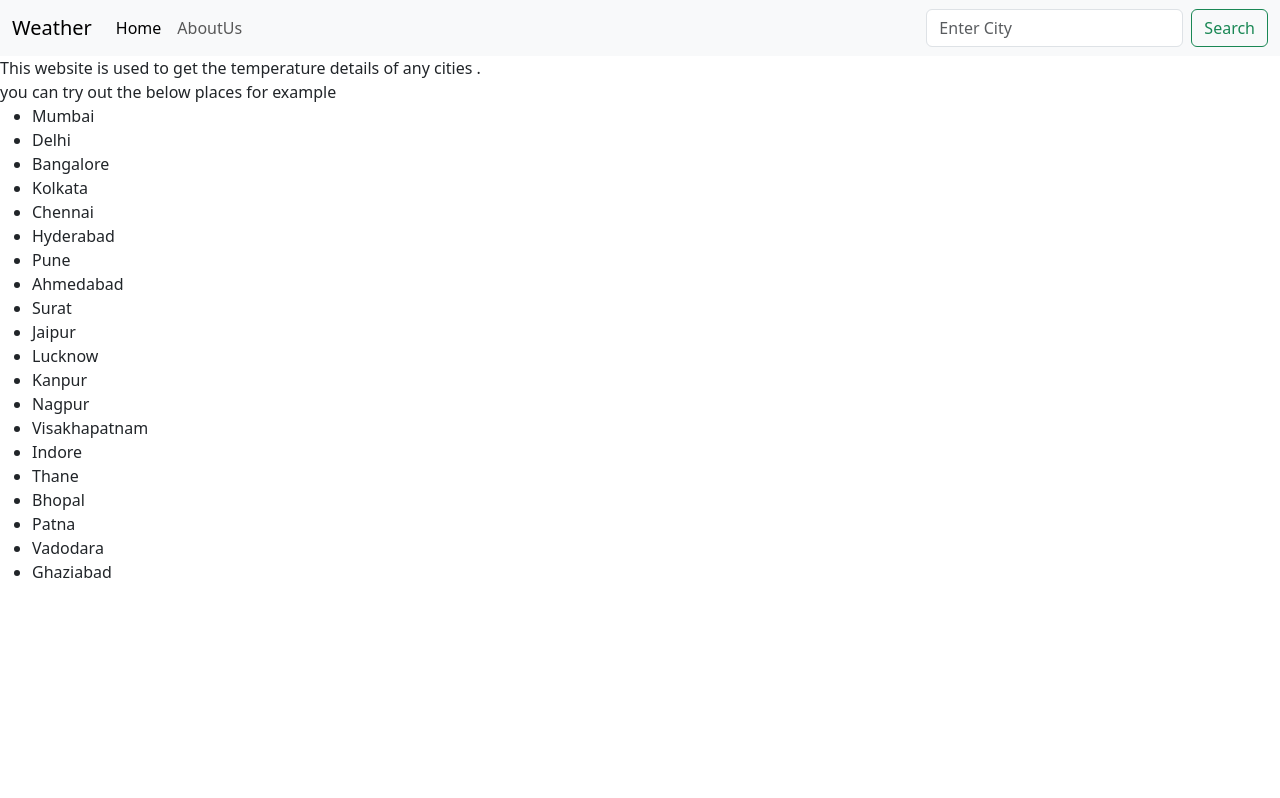
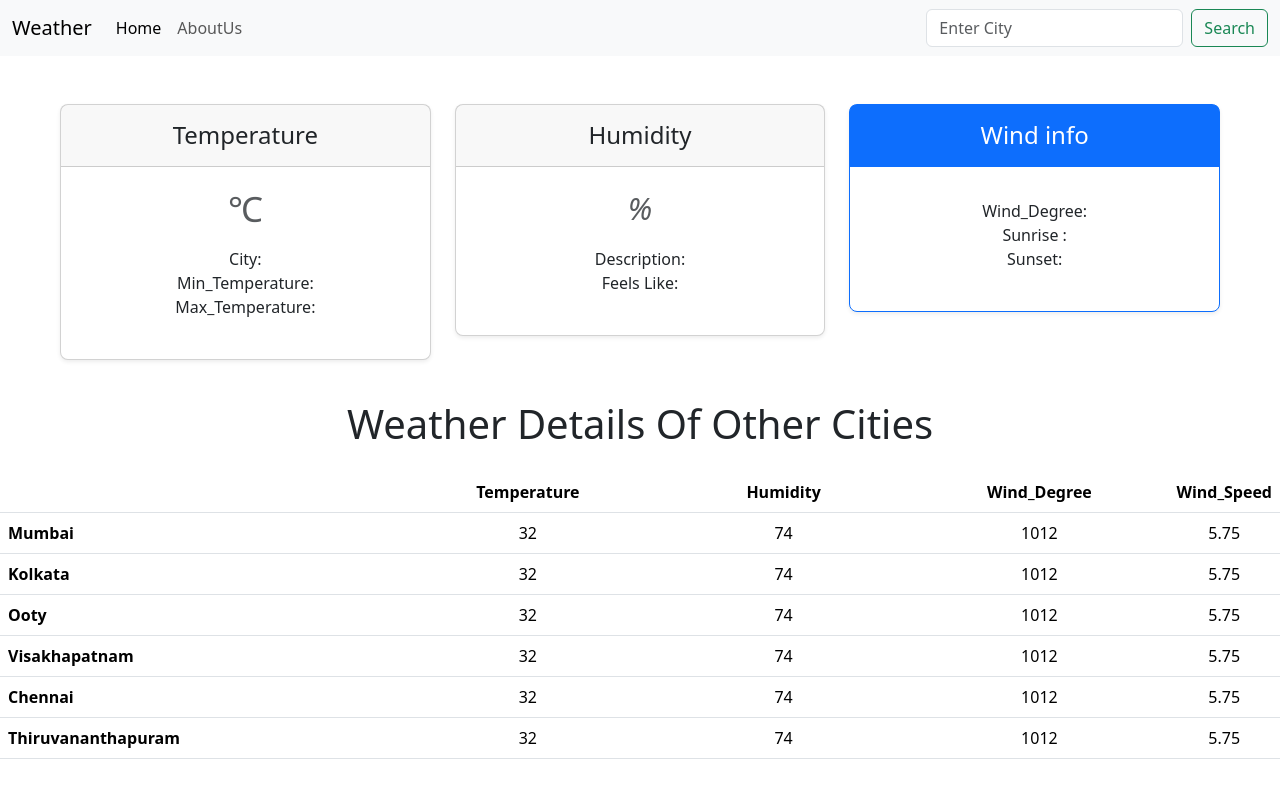
Before and after one commit to avinash479/weather, a plain HTML site: page about.html in a window 1280 px wide. Drawn offline with nearby package versions, Linux system fonts and the light colour scheme; no server answers.

Commit message:
Update about.html

```diff
--- a/about.html
+++ b/about.html
@@ -1,12 +1,21 @@
-<!DOCTYPE html>
+<!doctype html>
 <html lang="en">
+
 <head>
-    <meta charset="UTF-8">
-    <meta name="viewport" content="width=device-width, initial-scale=1.0">
-    <title>Document</title>
+  <meta charset="utf-8">
+  <meta name="viewport" content="width=device-width, initial-scale=1">
+  <title>Bootstrap demo</title>
   <link href="https://cdn.jsdelivr.net/npm/bootstrap@5.3.3/dist/css/bootstrap.min.css" rel="stylesheet"
     integrity="sha384-QWTKZyjpPEjISv5WaRU9OFeRpok6YctnYmDr5pNlyT2bRjXh0JMhjY6hW+ALEwIH" crossorigin="anonymous">
+    <link
+    rel="stylesheet"
+    href="https://cdnjs.cloudflare.com/ajax/libs/font-awesome/6.5.1/css/all.min.css"
+    integrity="sha512-DTOQO9RWCH3ppGqcWaEA1BIZOC6xxalwEsw9c2QQeAIftl+Vegovlnee1c9QX4TctnWMn13TZye+giMm8e2LwA=="
+    crossorigin="anonymous"
+    referrerpolicy="no-referrer"
+  />
 </head>
+
 <body>
   <nav class="navbar navbar-expand-lg bg-body-tertiary">
     <div class="container-fluid">
@@ -28,34 +37,136 @@
           <input class="form-control me-2" id="city" type="search" placeholder="Enter City" aria-label="Search">
           <button class="btn btn-outline-success" type="submit">Search</button>
       </form>
+
       </div>
     </div>
   </nav>
-      <div class="content">
-        This website is used to get the temperature details of any cities .<br>
-         you  can try out the below places for example
-        <ul>
-           <li>Mumbai</li>
-            <li>Delhi</li>
-            <li>Bangalore</li>
-            <li>Kolkata</li>
-            <li>Chennai</li>
-            <li>Hyderabad</li>
-            <li>Pune</li>
-            <li>Ahmedabad</li>
-            <li>Surat</li>
-            <li>Jaipur</li>
-            <li>Lucknow</li>
-            <li>Kanpur</li>
-            <li>Nagpur</li>
-            <li>Visakhapatnam</li>
-            <li>Indore</li>
-            <li>Thane</li>
-            <li>Bhopal</li>
-            <li>Patna</li>
-            <li>Vadodara</li>
-            <li>Ghaziabad</li>
+  <div class="row row-cols-1 row-cols-md-3 mb-3 text-center my-5 mx-5">
+    <div class="col">
+      <div class="card mb-4 rounded-3 shadow-sm">
+        <div class="card-header py-3">
+          <h4 class="my-0 fw-normal">Temperature</h4>
+        </div>
+        <div class="card-body">
+          <h1 class="card-title pricing-card-title"><span id="temp"></span><small
+              class="text-body-secondary fw-light">
+              <span>&#8451;</span></small></h1>
+          <ul class="list-unstyled mt-3 mb-4">
+            <li>City:<span id="cityName"></span></li>
+            <li>Min_Temperature:<span id="min_temp"></span></li>
+            <li>Max_Temperature:<span id="max_temp"></span></li>
           </ul>
+          <!-- <button type="button" class="w-100 btn btn-lg btn-outline-primary">Sign up for free</button> -->
         </div>
+      </div>
+    </div>
+    <div class="col">
+      <div class="card mb-4 rounded-3 shadow-sm">
+        <div class="card-header py-3">
+          <h4 class="my-0 fw-normal">Humidity</h4>
+        </div>
+        <div class="card-body">
+          <h1 class="card-title pricing-card-title"><span id=humidity></span><small
+              class="text-body-secondary fw-light"><i class="fa-light fa-percent fa-sm"></i></small></h1>
+          <ul class="list-unstyled mt-3 mb-4">
+            <li>Description:<span id="description"></span></li>
+            <!-- <li>Temp:<span id="temp"></span></li> -->
+            <li>Feels Like:<span id="feels_like"></span></li>
+            <!-- <li>Humidity:<span id=humidity></span></li> -->
+          </ul>
+          <!-- <button type="button" class="w-100 btn btn-lg btn-primary">Get started</button> -->
+        </div>
+      </div>
+    </div>
+    <div class="col">
+      <div class="card mb-4 rounded-3 shadow-sm border-primary">
+        <div class="card-header py-3 text-bg-primary border-primary">
+          <h4 class="my-0 fw-normal">Wind info</h4>
+        </div>
+        <div class="card-body">
+          <h1 class="card-title pricing-card-title"><span id="wind_speed"></span><small
+              class="text-body-secondary fw-light"></small></h1>
+          <ul class="list-unstyled mt-3 mb-4">
+            <li>Wind_Degree:<span id="wind_degrees"></span></li>
+            <li>Sunrise :<span id="sunrise"></span></li>
+            <li>Sunset:<span id="sunset"></span></li>
+            <!-- <li>Help center access</li> -->
+          </ul>
+          <!-- <button type="button" class="w-100 btn btn-lg btn-primary">Contact us</button> -->
+        </div>
+      </div>
+    </div>
+  </div>
+  <h2 class="display-6 text-center mb-4">Weather Details Of Other Cities
+  </h2>
+  <div class="table-responsive">
+    <table class="table text-center">
+      <thead>
+        <tr>
+          <th style="width: 34%;"></th>
+          <th style="width: 22%;" class="tem">Temperature</th>
+          <th style="width: 22%;" class="hum">Humidity</th>
+          <th style="width: 22%;" class=" press">Wind_Degree</th>
+          <th style="width: 22%;" class="wind">Wind_Speed</th>
+        </tr>
+      </thead>
+      <tbody>
+        <tr>
+          <th scope="row" class="text-start" >Mumbai</th>
+          <td>32</td>
+          <td>74</td>
+          <td>1012</td>
+          <td>5.75</td>
+        </tr>
+        <tr>
+          <th scope="row" class="text-start" >Kolkata</th>
+
+          <td>32</td>
+          <td>74</td>
+          <td>1012</td>
+          <td>5.75</td>
+        </tr>
+      </tbody>
+
+      <tbody>
+        <tr>
+          <th scope="row" class="text-start ">Ooty</th>
+
+          <td>32</td>
+          <td>74</td>
+          <td>1012</td>
+          <td>5.75</td>
+        </tr>
+        <tr>
+          <th scope="row" class="text-start" >Visakhapatnam</th>
+
+          <td>32</td>
+          <td>74</td>
+          <td>1012</td>
+          <td>5.75</td>
+        </tr>
+        <tr>
+          <th scope="row" class="text-start">Chennai</th>
+
+          <td>32</td>
+          <td>74</td>
+          <td>1012</td>
+          <td>5.75</td>
+        </tr>
+        <tr>
+          <th scope="row" class="text-start" id="Thiruvananthapuram">Thiruvananthapuram</th>
+          <td>32</td>
+          <td>74</td>
+          <td>1012</td>
+          <td>5.75</td>
+        </tr>
+      </tbody>
+    </table>
+  </div>
+  <script src="https://cdn.jsdelivr.net/npm/bootstrap@5.3.3/dist/js/bootstrap.bundle.min.js"
+    integrity="sha384-YvpcrYf0tY3lHB60NNkmXc5s9fDVZLESaAA55NDzOxhy9GkcIdslK1eN7N6jIeHz"
+    crossorigin="anonymous"></script>
+  <script src="index.js"> </script>
 </body>
+
 </html>
```
Lines whose indentation alone changed are shown as unchanged.
